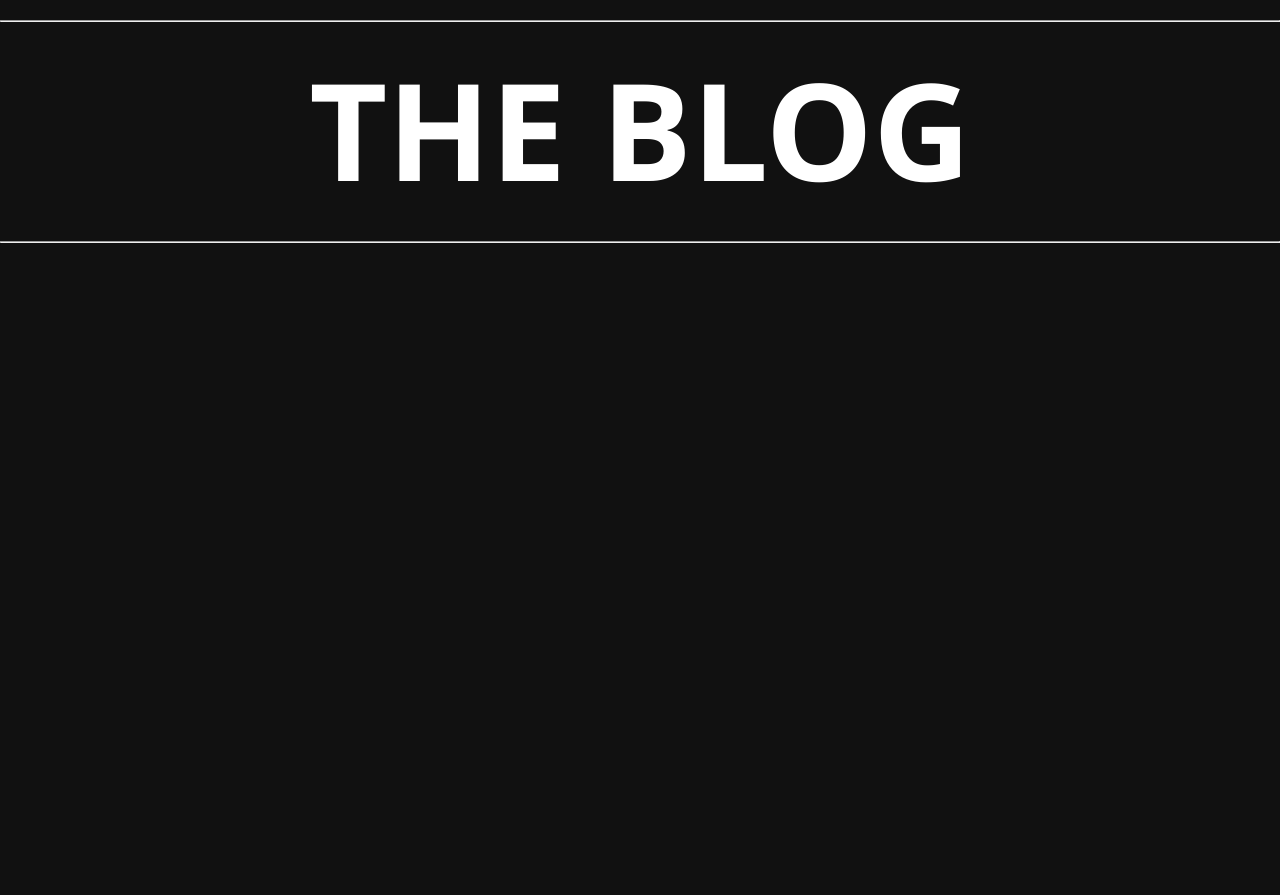
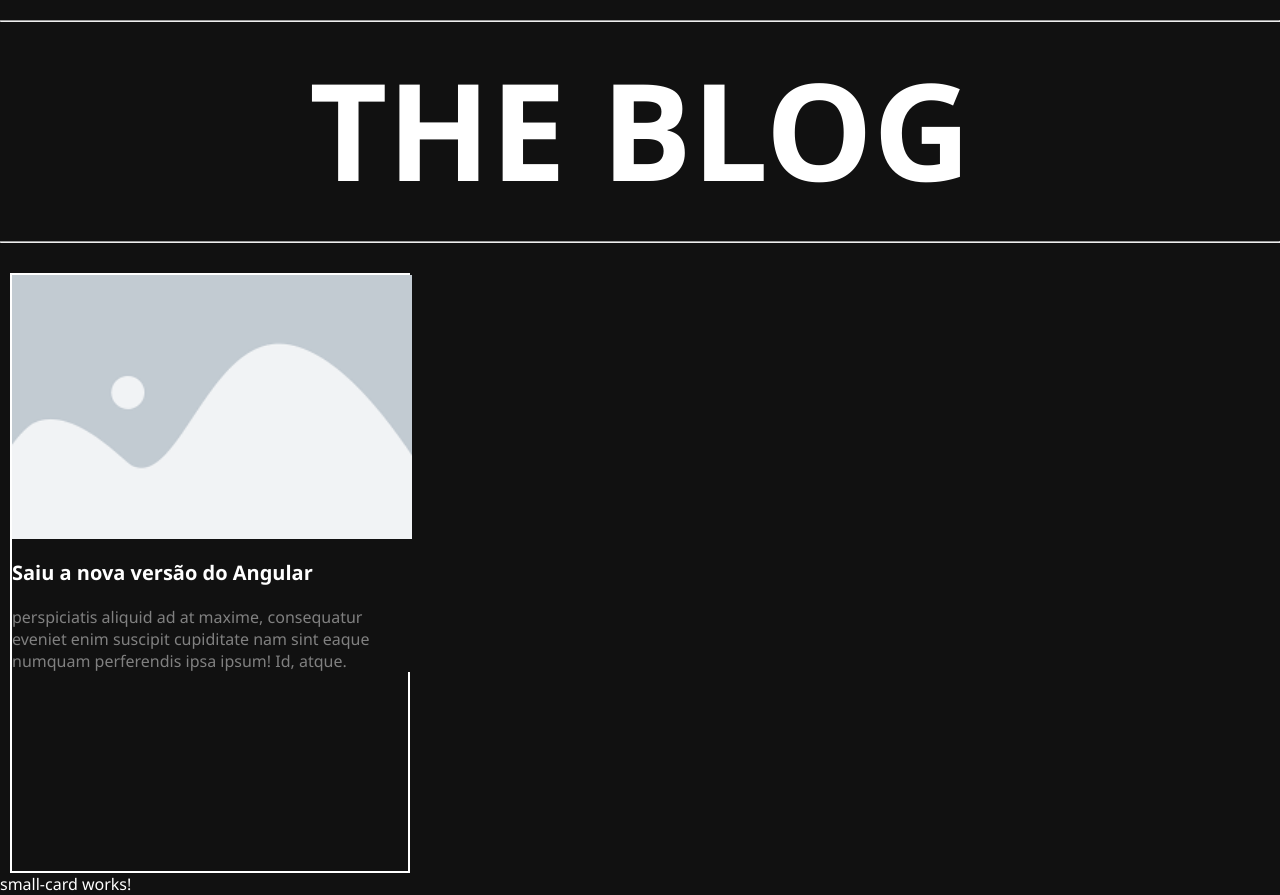
Before and after one commit to mateuslgomes/angular-blog, an Angular app: page / in a window 1280 px wide. Before the commit the page ends 800 px from the top, so only its background shows below. Built offline with nearby package versions, Linux system fonts and the light colour scheme.

Commit message:
created the big-card structure

```diff
--- a/src/app/app.component.html
+++ b/src/app/app.component.html
@@ -1,2 +1,2 @@
-<app-menu-title></app-menu-title>
+<app-home></app-home>
 <router-outlet></router-outlet>
--- a/src/app/app.module.ts
+++ b/src/app/app.module.ts
@@ -7,6 +7,7 @@ import { MenuBarComponent } from './components/menu-bar/menu-bar.component';
 import { MenuTitleComponent } from './components/menu-title/menu-title.component';
 import { BigCardComponent } from './components/big-card/big-card.component';
 import { SmallCardComponent } from './components/small-card/small-card.component';
+import { HomeComponent } from './pages/home/home.component';
 
 @NgModule({
   declarations: [
@@ -14,7 +15,8 @@ import { SmallCardComponent } from './components/small-card/small-card.component
     MenuBarComponent,
     MenuTitleComponent,
     BigCardComponent,
-    SmallCardComponent
+    SmallCardComponent,
+    HomeComponent
   ],
   imports: [
     BrowserModule,
--- a/src/app/components/big-card/big-card.component.css
+++ b/src/app/components/big-card/big-card.component.css
@@ -0,0 +1,34 @@
+.container__big-card {
+  border: solid white 2px;
+  width: 400px;
+  height: 600px;
+  display: flex;
+  flex-direction: column;
+  align-items: flex-start;
+  justify-content: start;
+  margin-left: 10px;
+  margin-right: 10px;
+}
+
+.big-card__description {
+  margin-top: 20px;
+}
+
+.big-card__title > h1 {
+  margin-top: 15px;
+  font-size: 20px;
+}
+
+.big-card__description > p {
+  margin-top: 10px;
+  color: gray;
+}
+
+.big-card__image > img {
+  width: 100%;
+  min-width: 400px;
+}
+
+a {
+  text-decoration: none;
+}
--- a/src/app/components/big-card/big-card.component.html
+++ b/src/app/components/big-card/big-card.component.html
@@ -1 +1,20 @@
-<p>big-card works!</p>
+<div class="container__big-card">
+  <a href="">
+    <div class="big-card__image">
+      <img
+        height="264px"
+        src="../../../assets/image-placeholder.png"
+        alt="image image-placeholder"
+      />
+    </div>
+    <div class="big-card__title">
+      <h1>Saiu a nova versão do Angular</h1>
+    </div>
+    <div class="big-card__description">
+      <p>
+        perspiciatis aliquid ad at maxime, consequatur eveniet enim suscipit
+        cupiditate nam sint eaque numquam perferendis ipsa ipsum! Id, atque.
+      </p>
+    </div>
+  </a>
+</div>
--- /dev/null
+++ b/src/app/pages/home/home.component.css
@@ -0,0 +1,3 @@
+.container__articles {
+  margin-top: 30px;
+}
--- /dev/null
+++ b/src/app/pages/home/home.component.html
@@ -0,0 +1,9 @@
+<app-menu-title></app-menu-title>
+<div class="container__articles">
+  <div class="articles__main">
+    <app-big-card></app-big-card>
+  </div>
+  <div class="articles__others">
+    <app-small-card></app-small-card>
+  </div>
+</div>
--- /dev/null
+++ b/src/app/pages/home/home.component.ts
@@ -0,0 +1,15 @@
+import { Component, OnInit } from '@angular/core';
+
+@Component({
+  selector: 'app-home',
+  templateUrl: './home.component.html',
+  styleUrls: ['./home.component.css']
+})
+export class HomeComponent implements OnInit {
+
+  constructor() { }
+
+  ngOnInit(): void {
+  }
+
+}
--- a/src/styles.css
+++ b/src/styles.css
@@ -3,4 +3,6 @@
   padding: 0;
   box-sizing: border-box;
   background-color: #111111;
+  color: white;
+  font-family: 'Segoe UI', Tahoma, Geneva, Verdana, sans-serif;
 }
```
Also changed, not shown: src/assets/image-placeholder.png (added).
